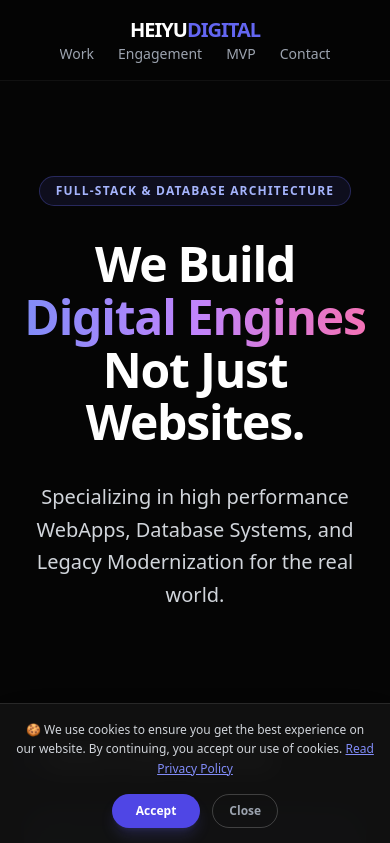
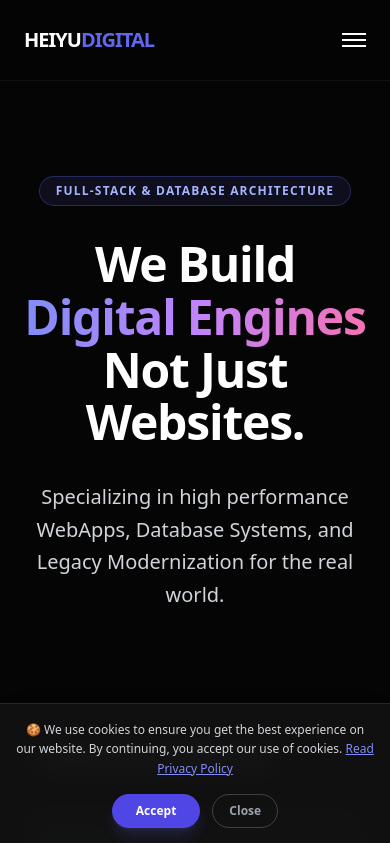
Before and after one commit to IrishDec/heiyu-digital, a Next.js app: page / in a window 390 px wide. Shown: the top 843 px of the page. Built offline with nearby package versions, Linux system fonts and the light colour scheme.

Commit message:
Add MVP page + fix services mobile layout

```diff
--- a/app/page.tsx
+++ b/app/page.tsx
@@ -14,6 +14,8 @@ export default function Home() {
   const [showContact, setShowContact] = useState(false);
   const [openBudgetCase, setOpenBudgetCase] = useState(false);
   const [openQuizCase, setOpenQuizCase] = useState(false);
+  const [mobileOpen, setMobileOpen] = useState(false);
+
 
 
   const budgetImages = [
@@ -38,21 +40,43 @@ export default function Home() {
     <main className="min-h-screen bg-[#050505] text-white selection:bg-indigo-500 selection:text-white font-sans">
      {/* NAV */}
 <nav className="fixed top-0 w-full z-50 bg-[#050505]/95 backdrop-blur-md border-b border-white/5">
-       <div className="max-w-6xl mx-auto px-6 py-4 md:h-20 flex flex-col md:flex-row items-center justify-between">
+  <div className="max-w-6xl mx-auto px-6 h-20 flex items-center justify-between">
 
-          <div className="text-xl font-bold tracking-tighter text-white">
+    {/* Logo */}
+    <a href="/" className="text-xl font-bold tracking-tighter text-white">
       HEIYU<span className="text-indigo-500">DIGITAL</span>
+    </a>
+
+    {/* Desktop Menu */}
+    <div className="hidden md:flex gap-8 text-sm font-medium text-gray-400 items-center">
+      <a href="/" className="hover:text-white transition">Home</a>
+      <a href="/engagement" className="hover:text-white transition">Engagement</a>
+      <a href="/mvp" className="hover:text-white transition">MVP</a>
+      <a href="/contact" className="hover:text-white transition">Contact</a>
     </div>
 
-         <div className="flex gap-6 md:gap-8 text-sm font-medium text-gray-400 items-center overflow-x-auto no-scrollbar">
+    {/* Mobile Burger */}
+    <button
+      onClick={() => setMobileOpen(!mobileOpen)}
+      className="md:hidden flex flex-col gap-1"
+    >
+      <span className="w-6 h-[2px] bg-white"></span>
+      <span className="w-6 h-[2px] bg-white"></span>
+      <span className="w-6 h-[2px] bg-white"></span>
+    </button>
+  </div>
 
-            <a href="#work" className="hover:text-white transition">Work</a>
-             <a href="/Engagement" className="hover:text-white transition">Engagement</a>
-            <a href="/mvp" className="hover:text-white transition">MVP</a>
-            <button onClick={() => setShowContact(true)} className="hover:text-white transition">Contact</button>
+  {/* Mobile Menu */}
+  {mobileOpen && (
+    <div className="md:hidden bg-[#0a0a0a] border-t border-white/5 px-6 py-6 flex flex-col gap-6 text-gray-300 text-lg">
+      <a href="/" onClick={() => setMobileOpen(false)} className="hover:text-white transition">Home</a>
+      <a href="/engagement" onClick={() => setMobileOpen(false)} className="hover:text-white transition">Engagement</a>
+      <a href="/mvp" onClick={() => setMobileOpen(false)} className="hover:text-white transition">MVP</a>
+      <a href="/contact" onClick={() => setMobileOpen(false)} className="hover:text-white transition">Contact</a>
     </div>
-        </div>
+  )}
 </nav>
+
 
       {/* HERO */}
       <section className="pt-44 pb-12 md:pt-48 md:pb-24 px-6 max-w-5xl mx-auto flex flex-col items-center text-center">
```
Lines whose indentation alone changed are shown as unchanged.
